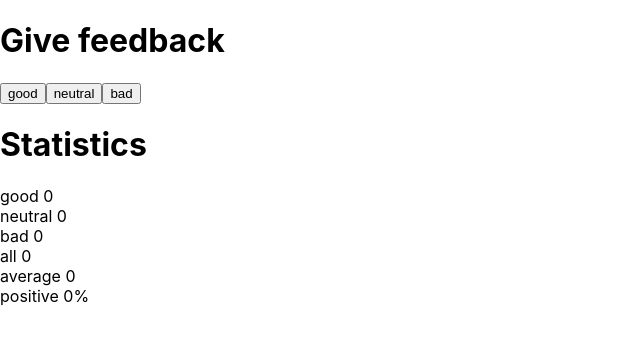
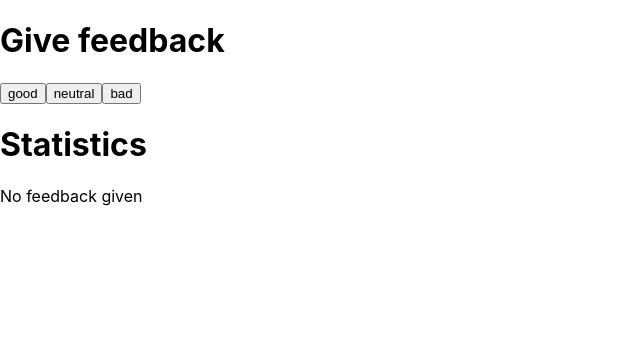
Before and after one commit to 1van0v/fullstack_open, a React (Create React App) app in the folder part_1/unicafe/: page / in a window 1280 px wide. Shown: the top 340 px of the page, without its empty margins (0-640 px from the left). Built offline with nearby package versions, Linux system fonts and the light colour scheme.

Commit message:
1.9: unicafe step4

```diff
--- a/part_1/unicafe/src/Statistics.jsx
+++ b/part_1/unicafe/src/Statistics.jsx
@@ -7,12 +7,18 @@ export default function Statistics({ good, neutral, bad }) {
   return (
     <>
       <h1>Statistics</h1>
-      <div>good {good}</div>
-      <div>neutral {neutral}</div>
-      <div>bad {bad}</div>
-      <div>all {all}</div>
-      <div>average {average || 0}</div>
-      <div>positive {(good / all) * 100 || 0}%</div>
+      {all ? (
+        <>
+          <div>good {good}</div>
+          <div>neutral {neutral}</div>
+          <div>bad {bad}</div>
+          <div>all {all}</div>
+          <div>average {average}</div>
+          <div>positive {(good / all) * 100}%</div>
+        </>
+      ) : (
+        <p>No feedback given</p>
+      )}
     </>
   );
 }
```
